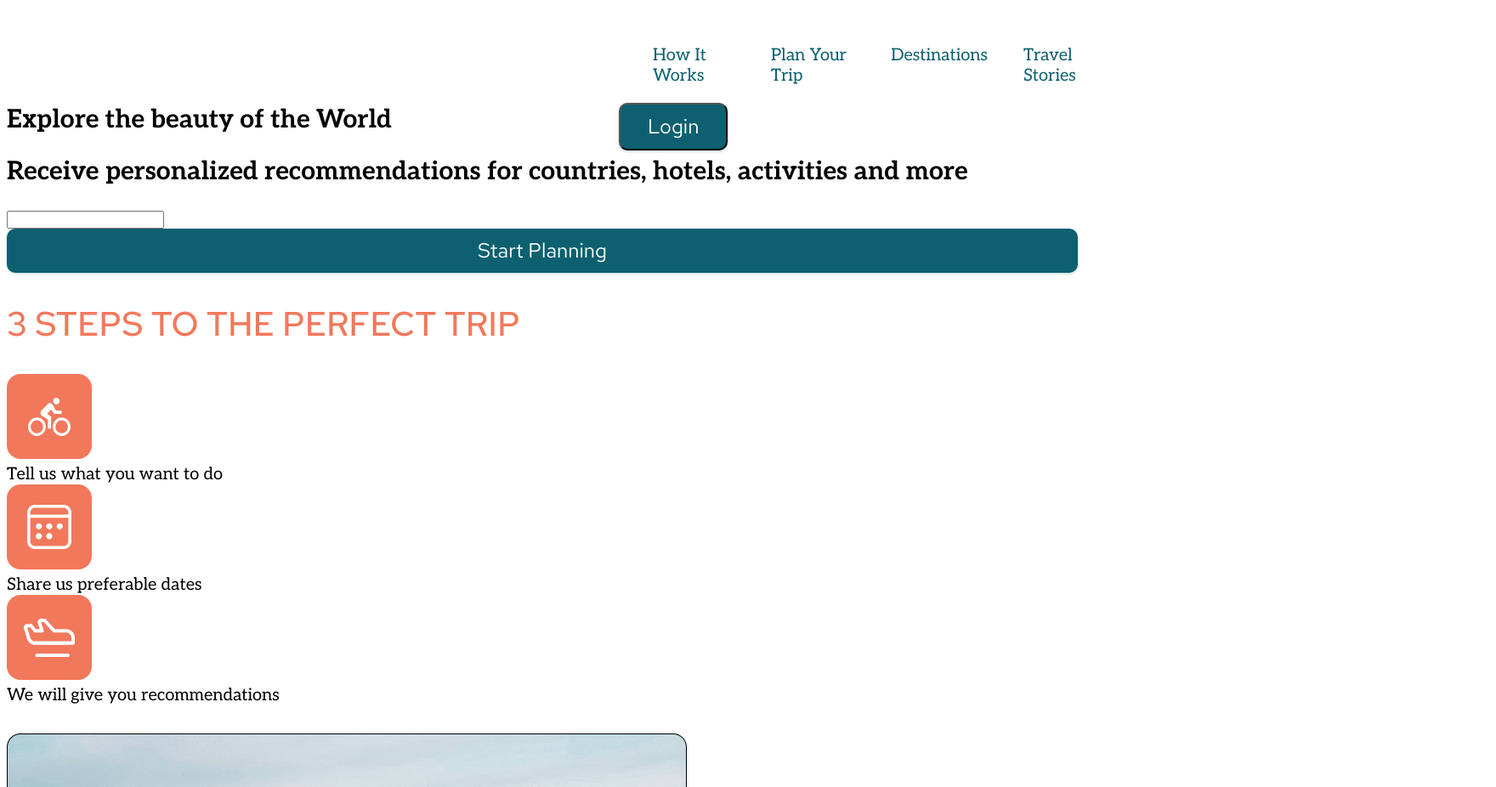
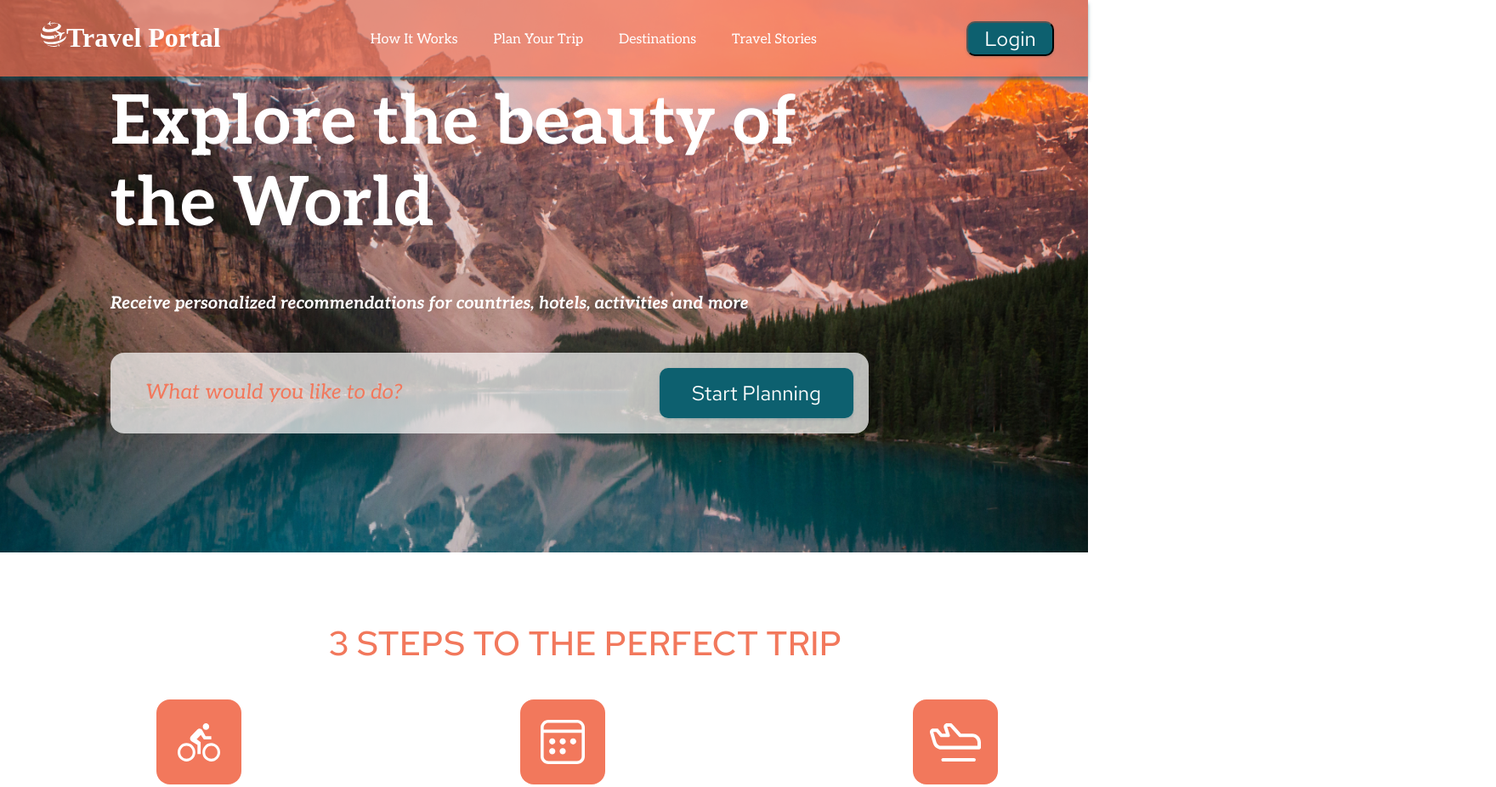
Before and after one commit to iamarrow88/Landings, a website built with webpack: page Travel/src/index.html in a window 1280 px wide. Shown: the top 926 px of the page at 85% size, 1760 px wide, since content can reach past the window. Built offline with nearby package versions, Linux system fonts and the light colour scheme; a web font is replaced by a local one.

Commit message:
feat: add some styles

```diff
--- a/Travel/src/index.html
+++ b/Travel/src/index.html
@@ -21,17 +21,18 @@
 					<li class="nav__item"><a href="#" class="nav__link">Destinations</a></li>
 					<li class="nav__item"><a href="#" class="nav__link">Travel Stories</a></li>
 				</ul>
-				<button class="nav__btn button">Login</button>
 			</nav>
+
+			<button class="nav__btn button">Login</button>
 		</div>
 	</header>
 
 	<section class="explore">
 		<div class="explore__container container">
-			<h1 class="explore__title main-title">Explore the beauty of the World</h1>
+			<h1 class="explore__title">Explore the beauty of the World</h1>
 			<h2 class="explore__subtitle">Receive personalized recommendations for countries, hotels, activities and more</h2>
-			<div class="explore__search-box">
-				<input type="text" class="search-box__input"> <!-- What would you like to do? -->
+			<div class="explore__search-box search-box">
+				<input type="text" class="search-box__input" placeholder="What would you like to do?"> <!-- What would you like to do? -->
 				<search-box class="explore__btn button">Start Planning</search-box>
 			</div>
 		</div>
@@ -59,7 +60,7 @@
 
 	<section class="destinations">
 		<div class="container__destinations container">
-			<h2 class="destinations__title block-header"></h2>
+			<h2 class="destinations__title block-header">POPULAR DESTINATIONS</h2>
 			<div class="destinations__slider slider">
 				<div class="slider__images">
 					<div class="slider__block">
--- a/Travel/src/scss/style.scss
+++ b/Travel/src/scss/style.scss
@@ -2,7 +2,7 @@
 @import url(https://fonts.googleapis.com/css?family=Aleo:300,300italic,regular,italic,700,700italic);
 @import url(https://fonts.googleapis.com/css?family=Magra:regular,700);
 
-html {
+* {
 	margin: 0;
 	padding: 0;
 	box-sizing: border-box;
@@ -10,7 +10,12 @@ html {
 	font-weight: normal;
 	line-height: 1.2;
 	font-size: 20px;
+	color: #0D606F;
 }
+
+/* body {
+	overflow: hidden;
+} */
 
 a {
 	color: #0D606F;
@@ -24,6 +29,7 @@ a {
 	font-size: 40px;
 	line-height: 53px;
 	color: #F2785C;
+	text-align: center;
 }
 
 .button {
@@ -31,8 +37,6 @@ a {
 	flex-direction: row;
 	justify-content: center;
 	align-items: center;
-	padding: 10px 32px;
-	gap: 10px;
 	background: #0D606F;
 	box-shadow: 0px 0px 3px rgba(13, 96, 111, 0.08), 0px 2px 3px rgba(13, 96, 111, 0.16);
 	border-radius: 10px;
@@ -40,20 +44,36 @@ a {
 	font-size: 24px;
 	line-height: 1.33;
 	color: #FFFFFF;
+	cursor: pointer;
 }
 
 .container {
 	width: 1260px;
+	margin: 0 auto;
+	padding: 0 30px;
 }
 
 .header {
+	position: relative;
 	height: 90px;
+	background: rgba(242, 120, 92, 0.7);
+	box-shadow: 0px 4px 4px rgba(13, 96, 111, 0.5);
+	z-index: 5;
+
+	&__container {
+		display: flex;
+		justify-content: space-between;
+	}
 
 	.logo {
 		height: 40px;
 		padding-bottom: 10px;
+		display: flex;
+		justify-content: space-between;
 
 		&__img {
+			display: block;
+			margin-left: 8px;
 			max-width: 30px;
 			max-height: 30px;
 		}
@@ -67,12 +87,27 @@ a {
 	}
 
 	.nav {
+		height: 40px;
 		&__list {
+			margin: 0;
+			height: 100%;
 			display: flex;
 			justify-content: space-between;
+			align-items: center;
 			max-width: 530px;
 			gap: 42px;
 			list-style-type: none;
+		}
+
+		&__link {
+			color: #FFFFFF;
+			font-size: 16px;
+
+		}
+
+		&__btn {
+			width: 103px;
+			height: 41px;
 		}
 	}
 }
@@ -84,20 +119,126 @@ a {
 }
 
 
+.explore {
+	height: 675px;
+	background: url("./../assets/bg/first-screen-bg.jpg") center center/cover no-repeat;
+	margin-top: -115px;
+
+	&__container {
+		padding: 122px 0 0 120px;
+	}
+
+	&__title {
+		margin-bottom: 56px;
+		max-width: 892px;
+		font-weight: 700;
+		font-size: 80px;
+		color: #FFFFFF;
+	}
+
+	&__subtitle {
+		font-style: italic;
+		font-weight: 700;
+		font-size: 20px;
+		color: #FFFFFF;
+		margin-bottom: 46px;
+	}
+
+	.search-box {
+		position: relative;
+		width: 892px;
+		height: 95px;
+		&__input {
+			width: 892px;
+			height: 95px;
+			background: rgba(255, 255, 255, 0.7);
+			border-radius: 16px;
+			border: none;
+			padding-left: 41px;
+
+			&::placeholder {
+				font-style: italic;
+				font-weight: 400;
+				font-size: 24px;
+				color: #F2785C;
+			}
+		}
+	}
+
+	&__btn {
+		position: absolute;
+		width: 228px;
+		height: 59px;
+    top: 18px;
+    right: 18px;
+		z-index: 5;
+	}
+}
+
+
+.steps {
+	&__container {
+		padding: 80px 0 96px 97px;
+	}
+
+	&__title {
+		margin-bottom: 40px;
+	}
+
+	&__items {
+		width: 1177px;
+		display: flex;
+		justify-content: space-between;
+	}
+
+	&__item {
+		display: flex;
+		flex-direction: column;
+		align-items: center;
+		gap: 30px;
+	}
+
+	&__descr {
+		font-weight: 400;
+		font-size: 20px;
+		line-height: 24px;
+	}
+}
+
+.destinations {
+	&__title {
+		margin-bottom: 46px;
+	}
+
+	.slider {
+		&__images {
+			margin-left: -860px;
+			display: flex;
+			justify-content: space-between;
+			width: 2580px;
+		}
+	}
+
+}
 
 /*
 
-.header__nav
+.destinations__slider
 
-.nav
 
-.nav__list
 
-.nav__item
+.slider__images
 
-.nav__link
+.slider__block
 
-.nav__btn
+.slider__img
 
-.button
- */
+.slider__descr
+
+.slider__controllers
+
+.slider__ctrl
+
+.destinations__btn
+
+.button  */
```
